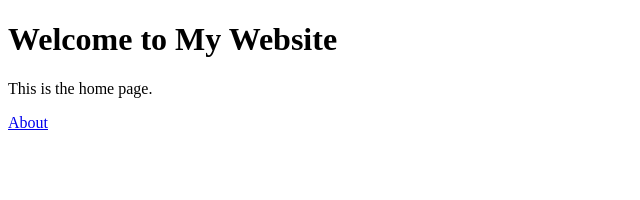
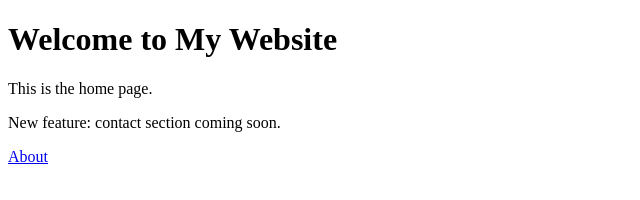
Before and after one commit to Parv-0210/git-workflow-assignment, a plain HTML site: page index.html in a window 1280 px wide. Shown: the whole page, without its empty margins (0-640 px from the left). Drawn offline with Linux system fonts and the light colour scheme.

Commit message:
Add feature section to index.html

```diff
--- a/index.html
+++ b/index.html
@@ -4,6 +4,7 @@
 <body>
   <h1>Welcome to My Website</h1>
   <p>This is the home page.</p>
+  <p>New feature: contact section coming soon.</p>
   <a href="about.html">About</a>
 </body>
 </html>
```
